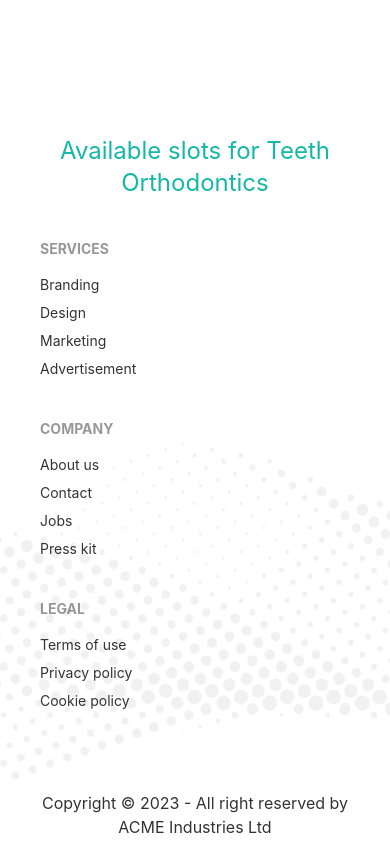
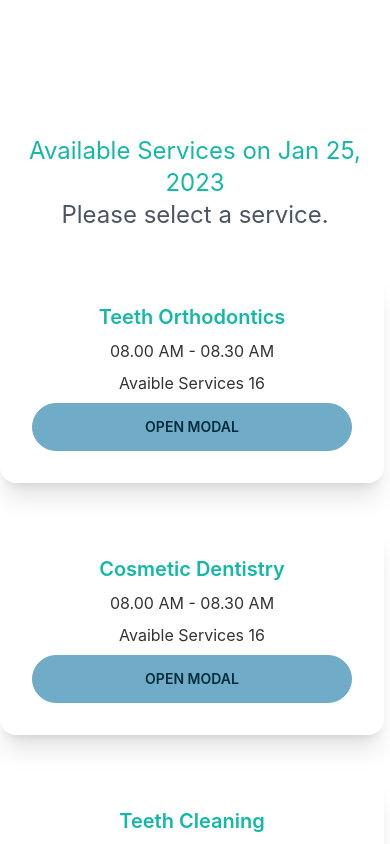
Before and after one commit to developermdtanvir/final-project, a React (Create React App) app: page /appoinment in a window 390 px wide. Shown: the part 900-1744 px from the top of the page. Built offline with nearby package versions, Linux system fonts and the light colour scheme.

Commit message:
I am added all file and try another way git commit

```diff
--- a/src/pages/Appoinment/AvailableAppoinment/AvailableAppoinment.js
+++ b/src/pages/Appoinment/AvailableAppoinment/AvailableAppoinment.js
@@ -4,6 +4,11 @@ import { AvailableOption } from './AvailableOption';
 import { BookingModal } from './BookingModal';
 
 export const AvailableAppoinment = ({ selectedDate }) => {
+    const [modalInfo, setModalInfo] = useState({})
+    const handlModalInfo = id => {
+        const info = appoinment.find(option => option._id === id);
+        setModalInfo(info);
+    }
     const [appoinment, setAppoinment] = useState([]);
     useEffect(() => {
         fetch('appoinment.json')
@@ -11,18 +16,17 @@ export const AvailableAppoinment = ({ selectedDate }) => {
             .then(data => setAppoinment(data));
     }, [])
     return (
-
-        <div className=' mt-40 space-y-10 hidden lg:block'>
+        <div className=' mt-40 space-y-10'>
             <div className=' text-center'>
                 <h1 className=' text-teal-500 font-normal text-2xl'>Available Services on {format(selectedDate, 'PP')} </h1>
                 <p className=' text-gray-600 font-normal text-2xl'>Please select a service.</p>
             </div>
             <div className=' grid grid-cols-1 md:grid-cols-2 lg:grid-cols-3 gap-10'>
                 {
-                    appoinment.map(option => <AvailableOption key={option._id} appoinment={appoinment} option={option} />)
+                    appoinment.map(option => <AvailableOption key={option._id} handlModalInfo={handlModalInfo} appoinment={appoinment} option={option} />)
                 }
             </div>
-            <BookingModal />
+            <BookingModal modalInfo={modalInfo} selectedDate={selectedDate} />
         </div>
 
     )
--- a/src/pages/Appoinment/AvailableAppoinment/AvailableOption.js
+++ b/src/pages/Appoinment/AvailableAppoinment/AvailableOption.js
@@ -1,14 +1,8 @@
-import React, { useState } from 'react';
+import React from 'react';
 
-export const AvailableOption = ({ option, appoinment }) => {
+export const AvailableOption = ({ option, appoinment, handlModalInfo }) => {
     const { name, slots, _id } = option
-    const [modalInfo, setModalInfo] = useState({})
-    console.log(modalInfo)
 
-    const handlModalInfo = id => {
-        const info = appoinment.find(option => option._id === id);
-        setModalInfo(info);
-    }
     return (
         <div className="card w-96 cursor-pointer shadow-xl hover:shadow-2xl duration-700">
             <div className="card-body text-center">
@@ -19,7 +13,7 @@ export const AvailableOption = ({ option, appoinment }) => {
 
                 {/* Put this part before </body> tag */}
                 <input type="checkbox" id="my-modal-3" className="modal-toggle" />
-                <label onClick={() => handlModalInfo(_id)} htmlFor="booking_modal" className="btn">open modal</label>
+                <label disabled={slots.length === 0} onClick={() => handlModalInfo(_id)} htmlFor="booking_modal" className="btn">open modal</label>
             </div>
         </div>
     )
--- a/src/pages/Appoinment/AvailableAppoinment/BookingModal.js
+++ b/src/pages/Appoinment/AvailableAppoinment/BookingModal.js
@@ -1,10 +1,22 @@
+import { format } from 'date-fns';
 import React from 'react';
 import { useForm } from 'react-hook-form';
 
-export const BookingModal = ({ appoinment }) => {
+export const BookingModal = ({ appoinment, modalInfo, selectedDate }) => {
     const { register, handleSubmit } = useForm();
 
+    const { name, slots } = modalInfo;
     const onSubmit = data => {
+        const { fullname, number, slots, date, email } = data;
+        const boking = {
+            pataint: fullname,
+            tretment: name,
+            number,
+            slots,
+            selected: date,
+            email,
+        }
+        console.log(boking)
     };
 
 
@@ -20,11 +32,22 @@ export const BookingModal = ({ appoinment }) => {
                     {/* My Custom  */}
 
                     <form className='form-group space-y-10' onSubmit={handleSubmit(onSubmit)}>
+                        <h1>{name}</h1>
                         <div>
-                            <input required placeholder='Full Name' className={InputClass} type='text' {...register("name")} />
+                            <input required placeholder='Full Name' className={InputClass} type='text'{...register("date")} value={format(selectedDate, 'PP')} />
                         </div>
                         <div>
-                            <input required placeholder='PhoneNumber' className={InputClass} type='email' {...register("number")} />
+                            <select {...register("slots")} className={InputClass}>
+                                {
+                                    slots && slots.map(slot => <option value={slot}>{slot}</option>)
+                                }
+                            </select>
+                        </div>
+                        <div>
+                            <input required placeholder='Full Name' className={InputClass} type='text' {...register("fullname")} />
+                        </div>
+                        <div>
+                            <input required placeholder='PhoneNumber' className={InputClass} type='number' {...register("number")} />
                         </div>
                         <div>
                             <input required placeholder='Email' className={InputClass} type='email' {...register("email", { pattern: /^\w+([\.-]?\w+)*@\w+([\.-]?\w+)*(\.\w{2,3})+$/ })} />
```
